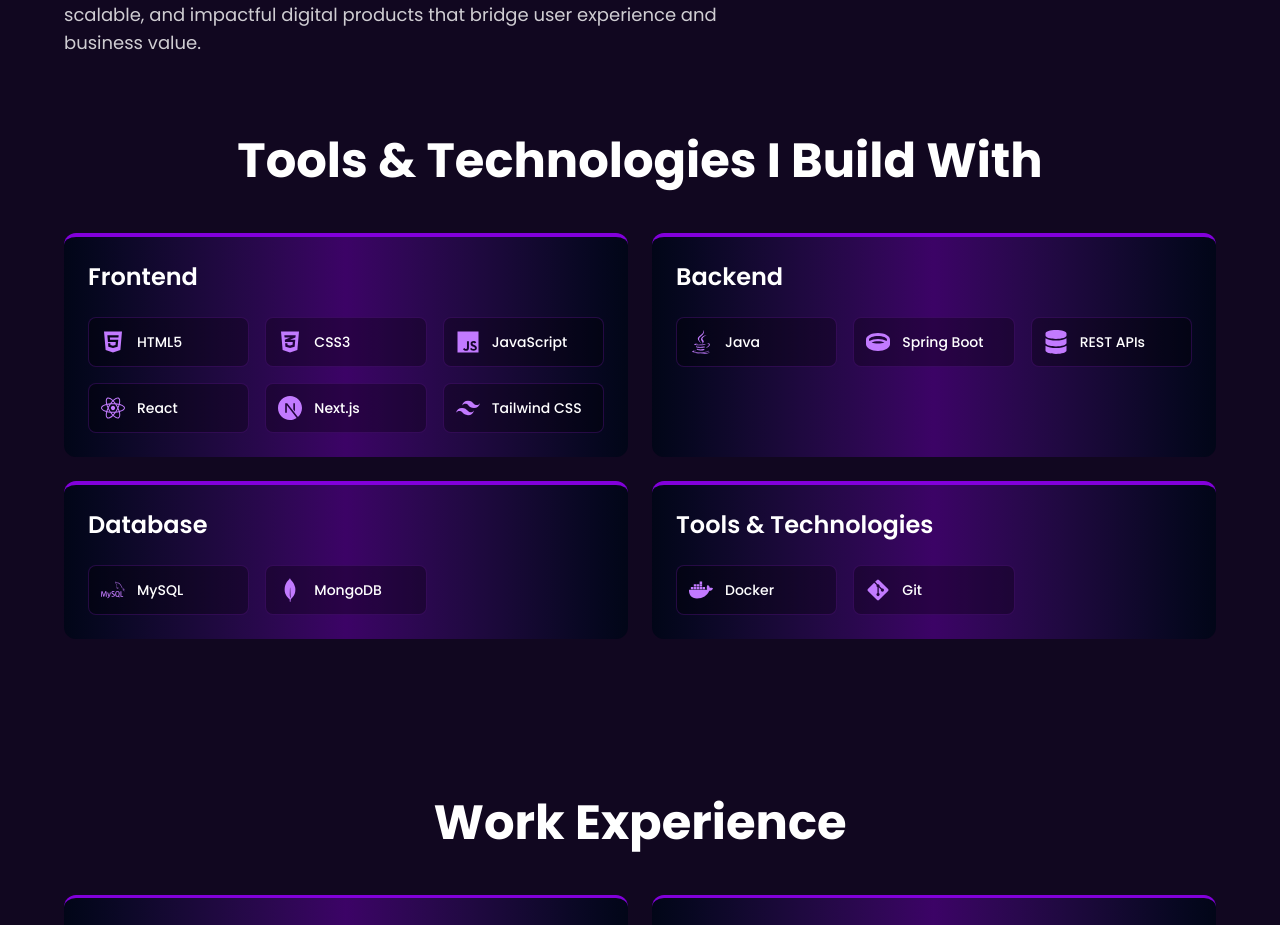
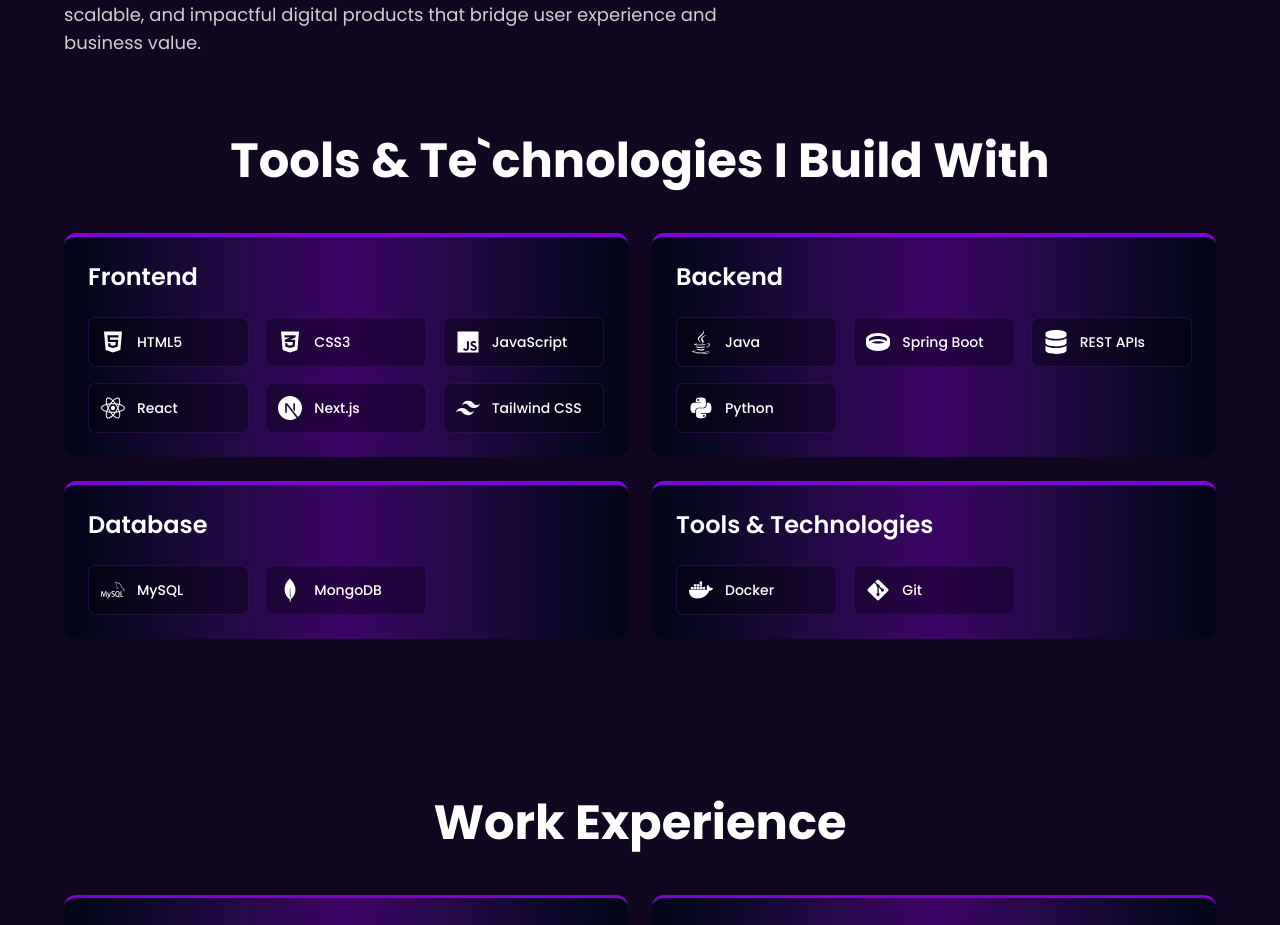
Before and after one commit to Prari2725/devfolio, a Next.js app: page / in a window 1280 px wide. Shown: the part 840-1765 px from the top of the page. Built offline with nearby package versions, Linux system fonts and the light colour scheme.

Commit message:
aading new skills

```diff
--- a/app/components/Skillset.tsx
+++ b/app/components/Skillset.tsx
@@ -8,7 +8,9 @@
     FaDocker,
     FaGitAlt,
     FaRing,
+    FaPython,
   } from "react-icons/fa";
+import { FaP } from "react-icons/fa6";
   import { SiNextdotjs, SiMysql, SiMongodb, SiTailwindcss } from "react-icons/si";
 
   interface SkillCategory {
@@ -40,6 +42,7 @@
         { name: "Java", icon: <FaJava /> },
         { name: "Spring Boot", icon: <FaRing /> },
         { name: "REST APIs", icon: <FaDatabase /> },
+        {name:"Python",icon:<FaPython />},
       ],
     },
     {
@@ -65,7 +68,7 @@
       <section id="skills" className="py-20 px-6">
         <div className="container mx-auto max-w-6xl">
           <h2 className="text-4xl lg:text-5xl font-bold text-white mb-12 text-center">
-          Tools  & Technologies I Build With
+          Tools  & Te`chnologies I Build With
           </h2>
 
           <div className="grid grid-cols-1 md:grid-cols-2 gap-6">
@@ -88,7 +91,7 @@
                       bg-black/30 border border-purple-900/40
                       hover:border-purple-500 transition"
                     >
-                      <span className="text-2xl text-purple-400">
+                      <span className="text-2xl ">
                         {skill.icon}
                       </span>
                       <span className="text-white text-sm font-medium">
```
